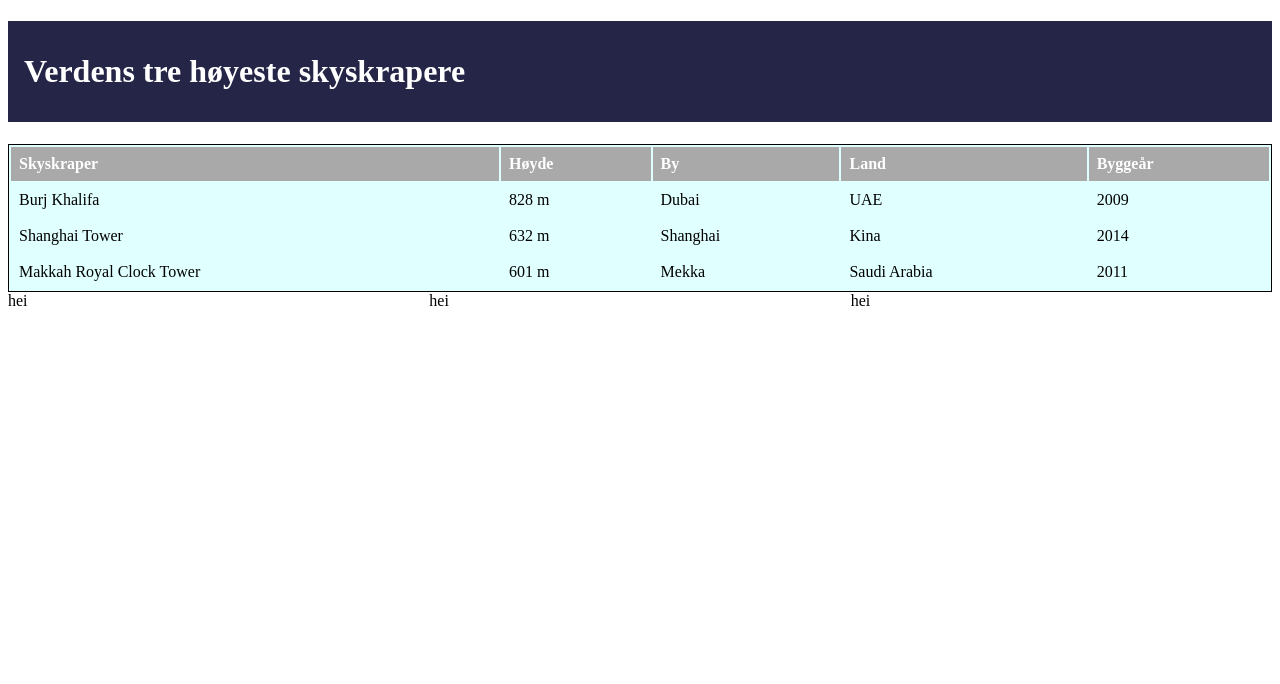
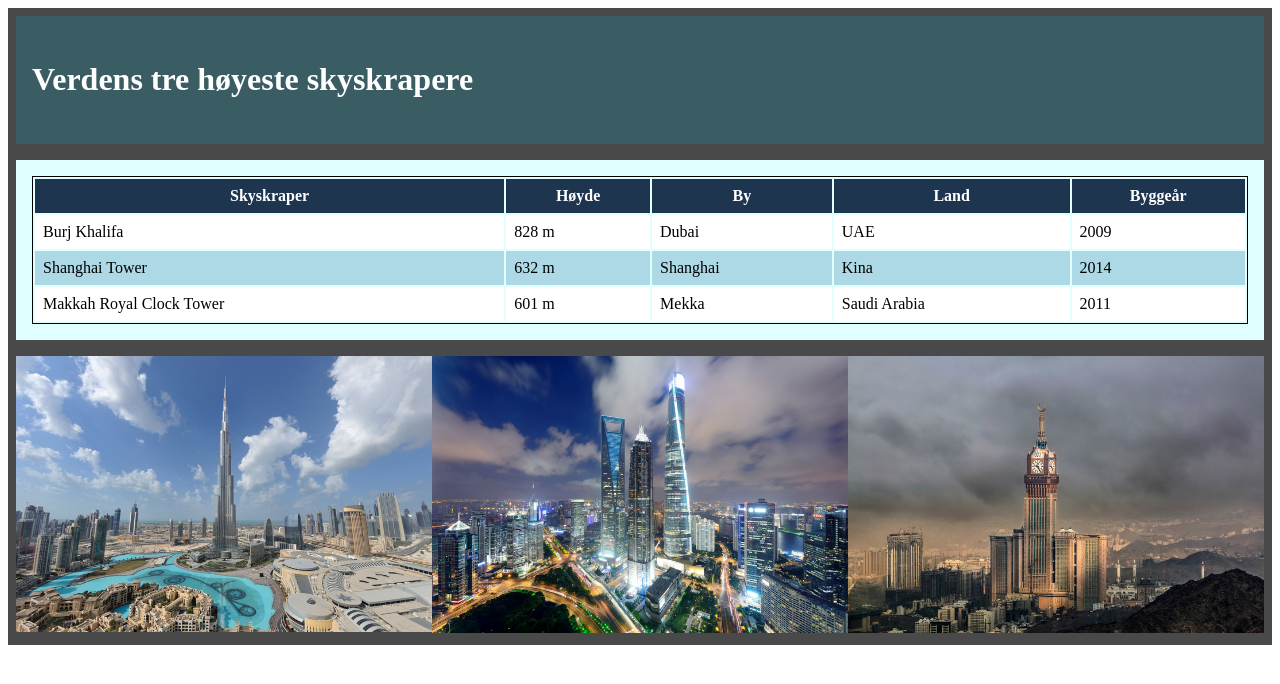
Before and after one commit to oskarfarkas/Bygninger, a plain HTML site: page index.html in a window 1280 px wide. Drawn offline with Linux system fonts and the light colour scheme.

Commit message:
Oppgave 1

```diff
--- a/index.html
+++ b/index.html
@@ -5,32 +5,42 @@
         <title>Bygninger</title>
 
     </head>
+    <body>
+    </body>
     <style>
+        body {
+            background-color: white
+            ;
+        }
         header {
-            background-color: rgb(37, 38, 71);
+            background-color: rgb(58, 93, 100);
+            border: 0.5rem solid rgb(73, 73, 73);
         }
         header h1 {
-
             color: white;
             text-align: left;
-            padding-top: 2rem;
-            padding-bottom: 2rem;
+            padding-top: 1.5rem;
+            padding-bottom: 1.5rem;
             padding-left: 1rem;
-
         }
         main {
             background-color: lightcyan;
+            padding: 1rem;
+            border: 0.5rem solid rgb(73, 73, 73);
         }
         table {
             border: 1px solid black;
             width: 100%;
         }
         thead {
-            background-color: darkgray;
+            background-color: rgb(29, 53, 79);
             color: white;
         }
+        tbody {
+            background-color: white;
+        }
         th {
-            text-align: left;
+            text-align: center;
             padding: 0.5rem;
         }
         td {
@@ -39,6 +49,15 @@
         article {
             display: grid;
             grid-template-columns: repeat(3, 1fr);
+            border: 0.5rem solid rgb(73, 73, 73);
+            background-color: rgb(73, 73, 73);
+        }
+        img {
+            width: 100%;
+
+        }
+        .shanghai {
+            background-color: lightblue;
         }
     </style>
 
@@ -64,7 +83,7 @@
                     <td>UAE</td>
                     <td>2009</td>
                 </tr>
-                <tr>
+                <tr class="shanghai">
                     <td>Shanghai Tower</td>
                     <td>632 m</td>
                     <td>Shanghai</td>
@@ -82,8 +101,14 @@
         </table>
     </main>
     <article>
-        <span>hei</span>
-        <span>hei</span>
-        <span>hei</span>
+        <span>
+            <img src="burj_stor.jpg" alt="Burj Hkalifa">
+        </span>
+        <span>
+            <img src="Shanghai_stor.jpg" alt="">
+        </span>
+        <span>
+            <img src="Makkah_stor.jpg" alt="">
+        </span>
     </article>
 </html>
```
